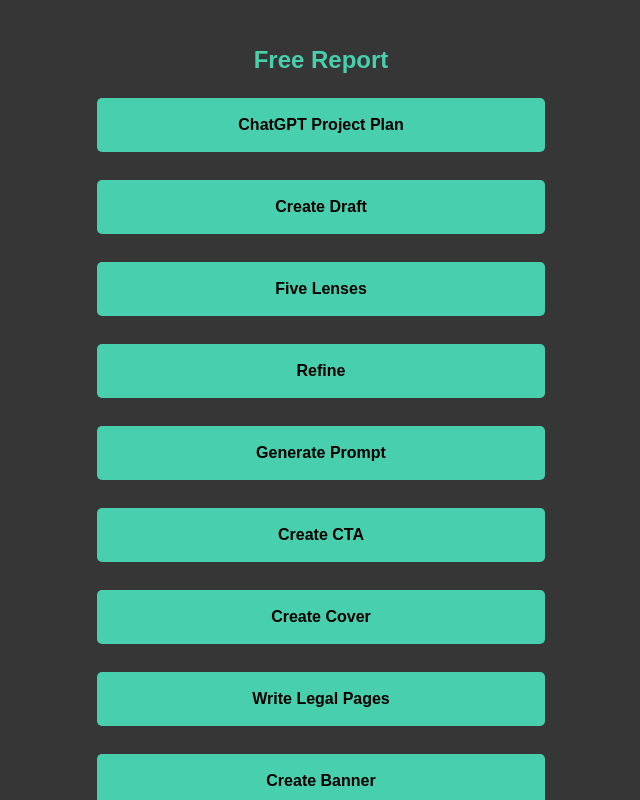
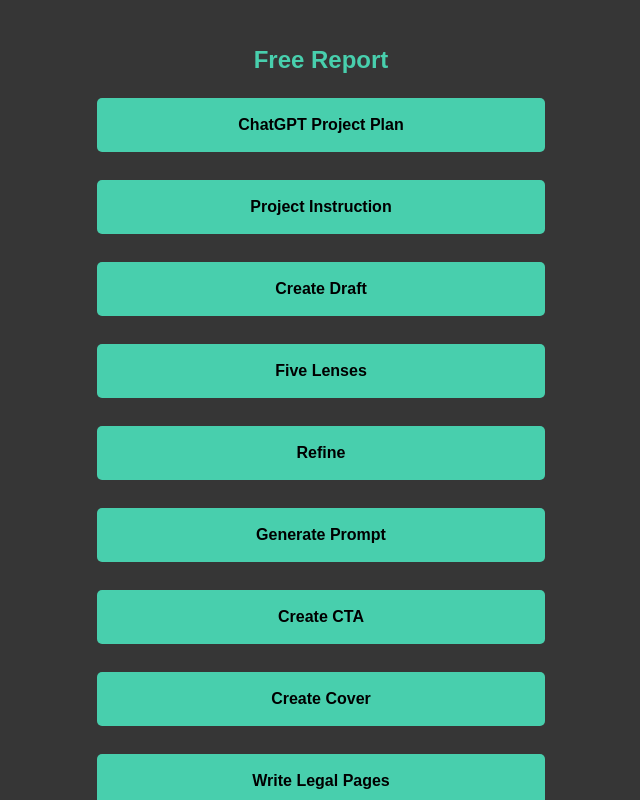
Before and after one commit to parashona/frpp, a plain HTML site: page index.html in a window 1280 px wide. Shown: the whole page, without its empty margins (319-959 px from the left). Drawn offline with nearby package versions, Linux system fonts and the light colour scheme.

Commit message:
Update index.html

```diff
--- a/index.html
+++ b/index.html
@@ -184,6 +184,7 @@
     <div class="hero-text">
       <h1>Free Report</h1>
           <p><a href="https://parashona.github.io/hme/project-plan.html" target="_blank"><button id="button1" class="button button1">ChatGPT Project Plan</button></a></p>
+          <p><a href="https://parashona.github.io/hme/zero.html" target="_blank"><button id="button1" class="button button1">Project Instruction</button></a></p>
           <p><a href="cc.html" target="_blank"><button id="button1" class="button button1">Create Draft</button></a></p>
           <p><a href="5lenses.html" target="_blank"><button id="button1" class="button button1">Five Lenses</button></a></p>
           <p><a href="refine.html" target="_blank"><button id="button1" class="button button1">Refine</button></a></p>
```
